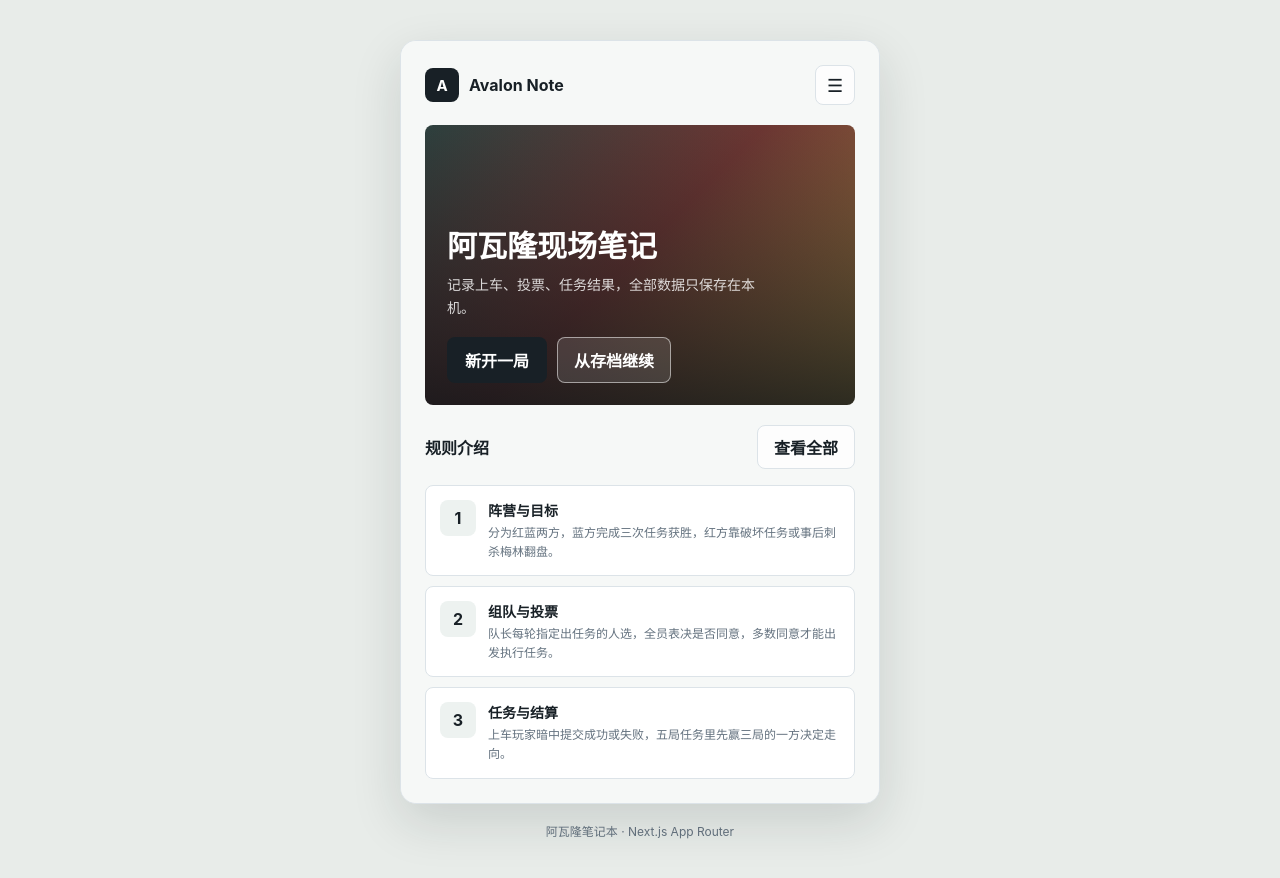
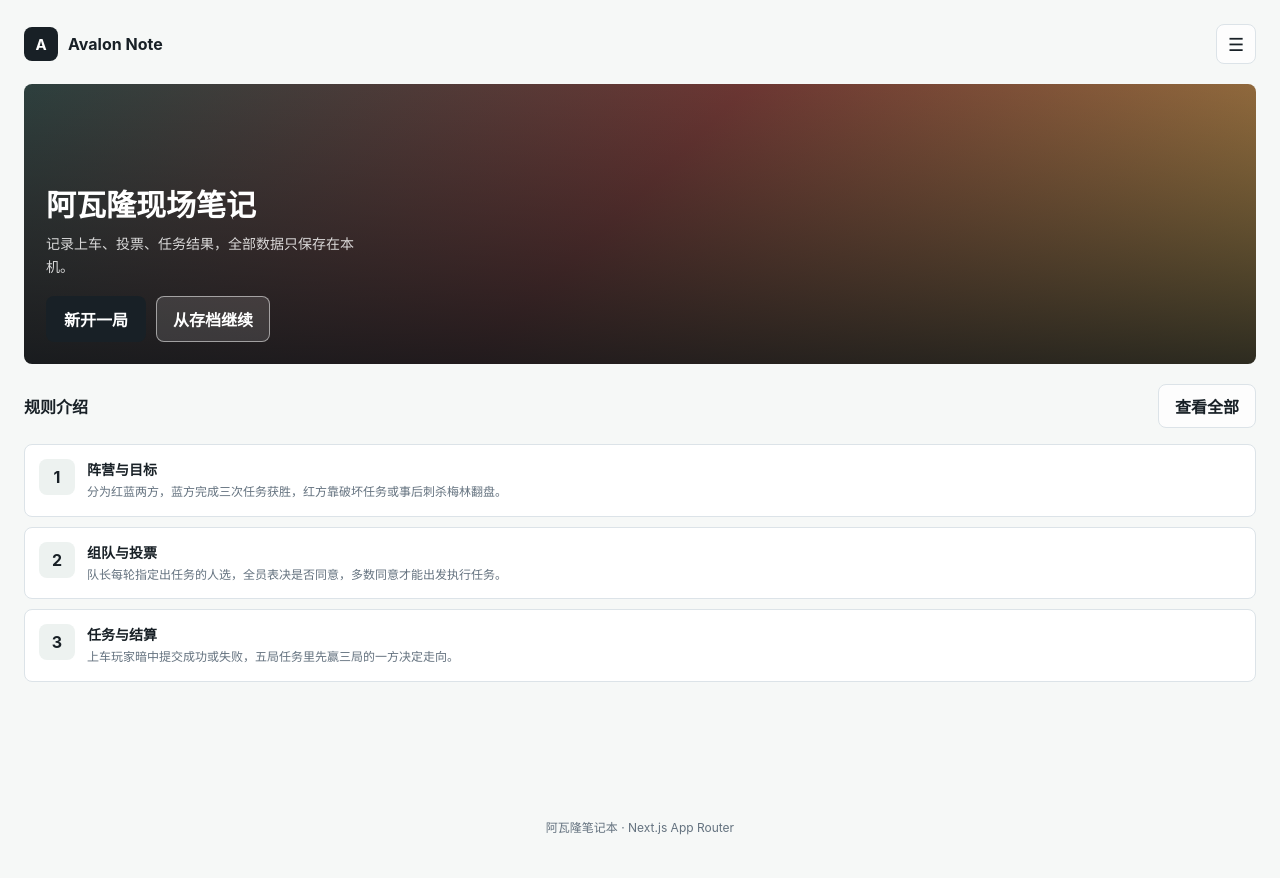
Before and after one commit to izylin/avalon-notepad, a Next.js app: page / in a window 1280 px wide. Shown: the top 878 px of the page. After the commit the page ends 847 px from the top, so only its background shows below. Built offline with nearby package versions, Linux system fonts and the light colour scheme.

Commit message:
Make layout full-bleed instead of a centered card
Drop the max-width, border, rounded corners, and shadow so content
fills the full viewport width on all screen sizes. Match the body
background to the paper color.

Co-Authored-By: Claude Opus 4.8 <noreply@anthropic.com>

```diff
--- a/src/app/globals.css
+++ b/src/app/globals.css
@@ -18,7 +18,7 @@
 body {
   margin: 0;
   min-height: 100vh;
-  background: #e8ece9;
+  background: var(--paper);
   color: var(--ink);
 }
 
@@ -29,28 +29,22 @@ button { cursor: pointer; }
   min-height: 100vh;
   display: flex;
   flex-direction: column;
-  align-items: center;
-  justify-content: flex-start;
-  padding: 40px 16px;
 }
 
 .app-container {
   width: 100%;
-  max-width: 480px;
+  flex: 1;
 }
 
 .app-screen {
   position: relative;
-  border-radius: 16px;
-  overflow: hidden;
+  min-height: 100%;
   background: var(--paper);
-  border: 1px solid var(--line);
-  box-shadow: 0 18px 50px rgba(24,32,38,.14);
 }
 
 .screen {
   width: 100%;
-  min-height: 640px;
+  min-height: 100vh;
   padding: 24px;
   background: var(--paper);
   animation: fadeIn .18s ease;
@@ -294,9 +288,5 @@ button { cursor: pointer; }
 .footer-note { margin-top: 18px; color: var(--muted); font-size: 12px; text-align: center; }
 
 @media (max-width: 520px) {
-  .page-wrap { padding: 0; }
-  .app-container { max-width: none; }
-  .app-screen { min-height: 100vh; border-radius: 0; border: 0; box-shadow: none; }
-  .screen { min-height: 100vh; padding: 20px; }
-  .footer-note { margin-bottom: 18px; }
+  .screen { padding: 20px; }
 }
```
